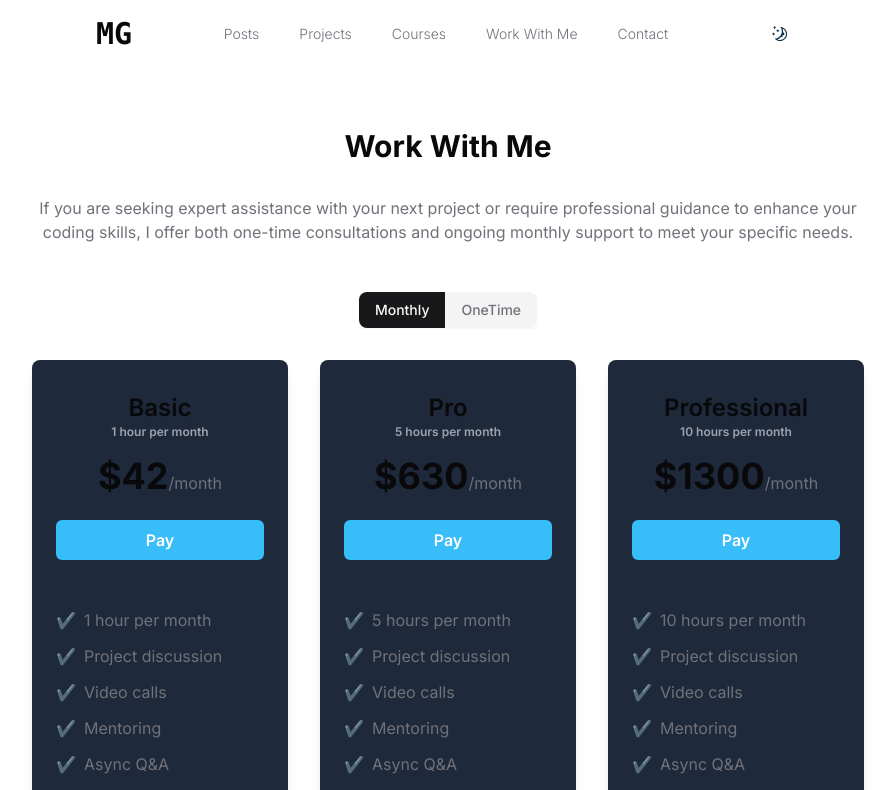
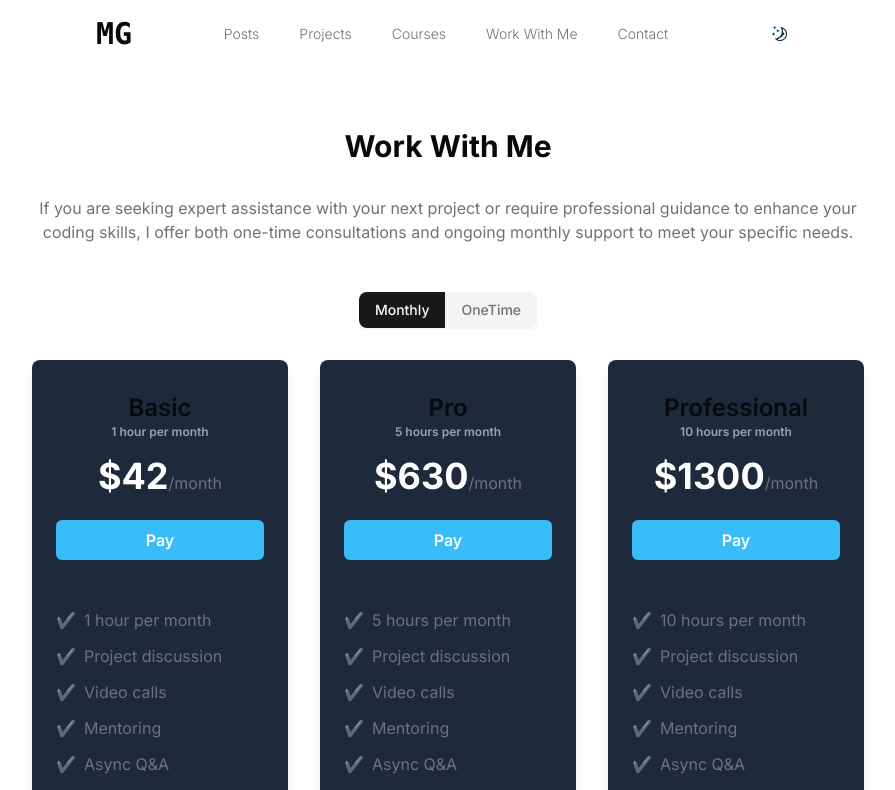
Before and after one commit to themilang/DigitalNotebook, a Next.js app: page /workwithme in a window 1280 px wide. Shown: the top 790 px of the page, without its empty margins (192-1087 px from the left). Built offline with nearby package versions, Linux system fonts and the light colour scheme; a web font is replaced by a local one.

Commit message:
Fix: color in workwith me

```diff
--- a/app/workwithme/page.tsx
+++ b/app/workwithme/page.tsx
@@ -115,7 +115,7 @@ const PricingPlan = () => {
 
                       {/* Plan Price */}
                       <div className="mb-6 text-center">
-                        <span className="text-4xl font-bold text-foreground">
+                        <span className="text-4xl font-bold text-white text-foreground">
                           ${plan.monthlyPrice}
                         </span>
                         <span className="text-muted-foreground">/month</span>
```
